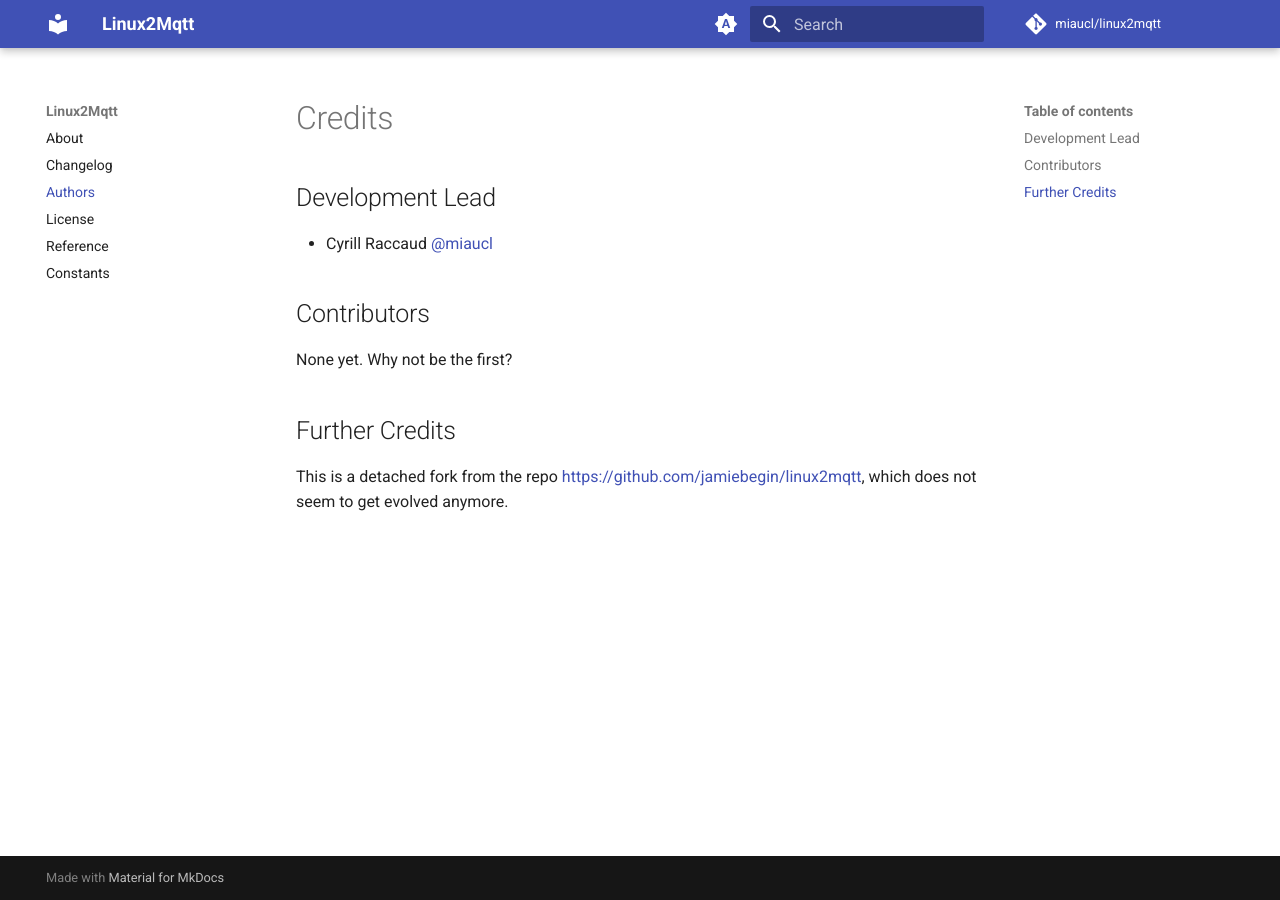
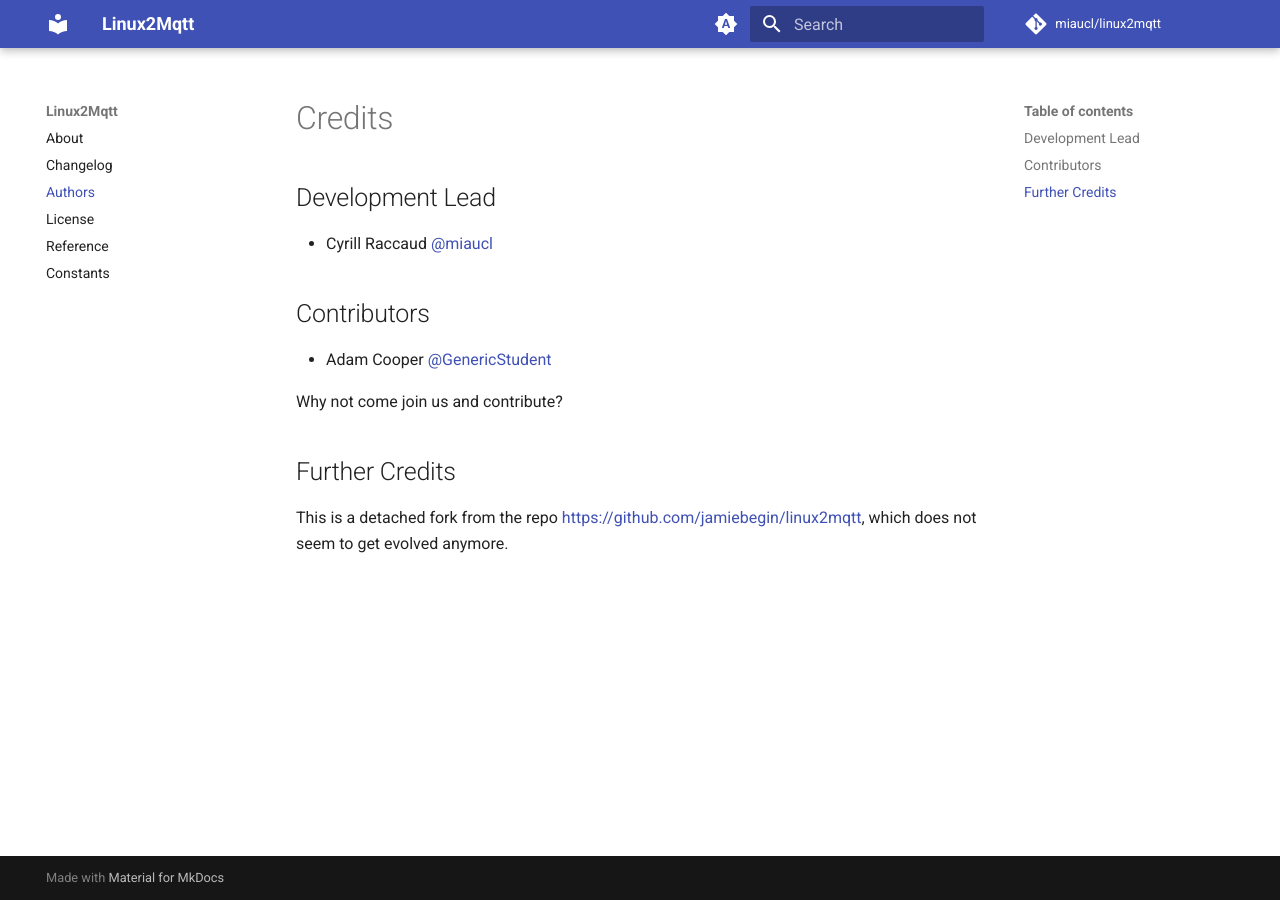
Before and after one commit to miaucl/linux2mqtt, an MkDocs documentation site: the page built from docs/authors.md, in a window 1280 px wide. Built offline with MkDocs 1.6.1 and Material for MkDocs 9.7.7, drawn with Linux system fonts in a browser that asks for light colours; comment, search, counter and statistics services are not loaded.

Commit message:
Added self to authors

```diff
--- a/docs/authors.md
+++ b/docs/authors.md
@@ -6,7 +6,9 @@
 
 ## Contributors
 
-None yet. Why not be the first?
+* Adam Cooper [@GenericStudent](ttps://github.com/GenericStudent)
+
+Why not come join us and contribute?
 
 ## Further Credits
 
```
